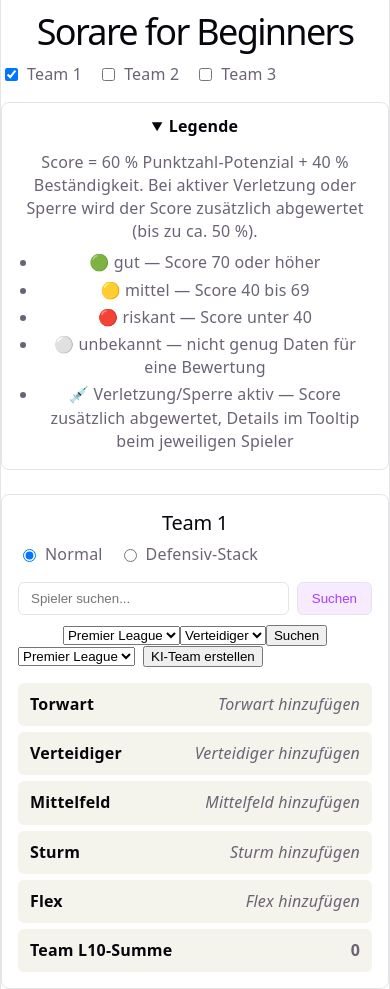
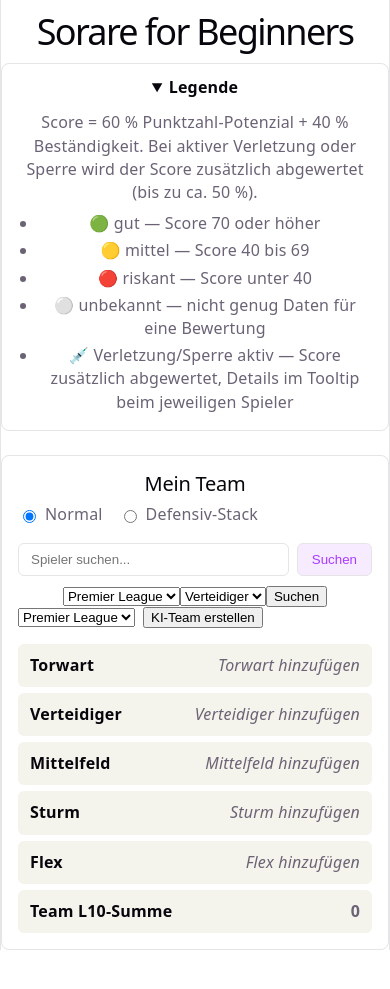
Before and after one commit to podenwald/sorare-for-beginners, a React (Vite) app: page / in a window 390 px wide. After the commit the page ends 950 px from the top, so only its background shows below. Built offline with nearby package versions, Linux system fonts and the light colour scheme.

Commit message:
Simplify to a single team, drop the parallel three-team layout
Remove the Team 1/2/3 activate-toggle and the responsive .teams-grid
introduced in ODI-299 — not needed in practice, adds UI complexity for
a feature that isn't used. App now renders exactly one TeamPanel.

```diff
--- a/src/App.css
+++ b/src/App.css
@@ -134,19 +134,6 @@
   font-style: italic;
 }
 
-.team-toggles {
-  display: flex;
-  gap: 16px;
-  margin-bottom: 16px;
-}
-
-.team-toggles label {
-  display: flex;
-  align-items: center;
-  gap: 6px;
-  cursor: pointer;
-}
-
 .legend {
   border: 1px solid var(--border);
   border-radius: 8px;
@@ -171,24 +158,6 @@
 
 .legend li {
   margin-bottom: 4px;
-}
-
-.teams-grid {
-  display: flex;
-  flex-direction: column;
-  gap: 24px;
-}
-
-@media (min-width: 900px) {
-  .teams-grid {
-    flex-direction: row;
-    align-items: flex-start;
-  }
-
-  .teams-grid > * {
-    flex: 1;
-    min-width: 0;
-  }
 }
 
 .team-panel {
--- a/src/App.tsx
+++ b/src/App.tsx
@@ -1,32 +1,13 @@
-import { useState } from 'react'
 import { TeamPanel } from './components/TeamPanel'
 import { Legend } from './components/Legend'
 import './App.css'
 
-const TEAM_LABELS = ['Team 1', 'Team 2', 'Team 3']
-
 function App() {
-  const [activeTeams, setActiveTeams] = useState([true, false, false])
-
-  function toggleTeam(index: number) {
-    setActiveTeams((current) => current.map((active, i) => (i === index ? !active : active)))
-  }
-
   return (
     <>
       <h1>Sorare for Beginners</h1>
-      <div className="team-toggles">
-        {TEAM_LABELS.map((label, index) => (
-          <label key={label}>
-            <input type="checkbox" checked={activeTeams[index]} onChange={() => toggleTeam(index)} />
-            {label}
-          </label>
-        ))}
-      </div>
       <Legend />
-      <div className="teams-grid">
-        {TEAM_LABELS.map((label, index) => activeTeams[index] && <TeamPanel key={label} label={label} />)}
-      </div>
+      <TeamPanel label="Mein Team" />
     </>
   )
 }
```
